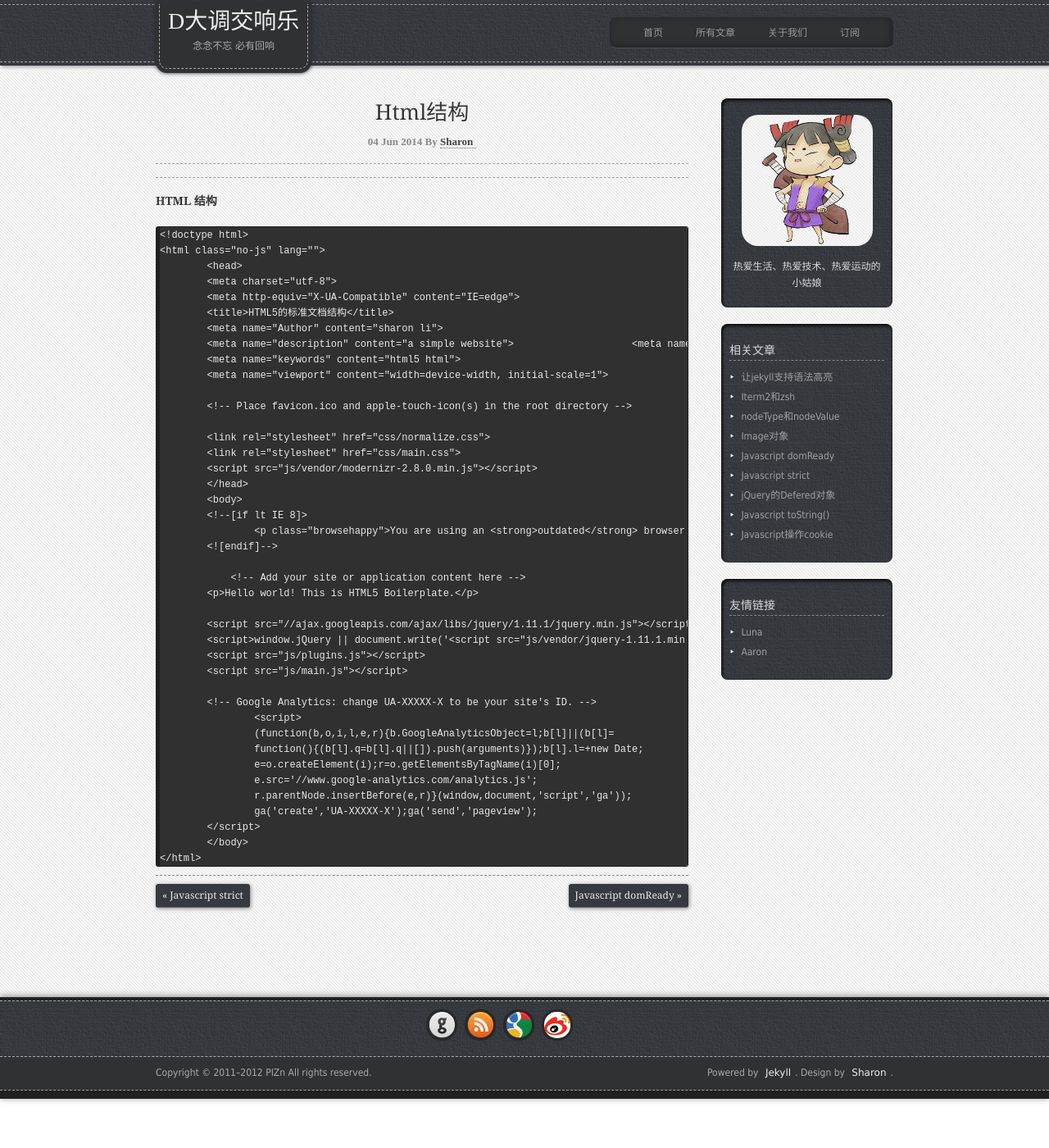
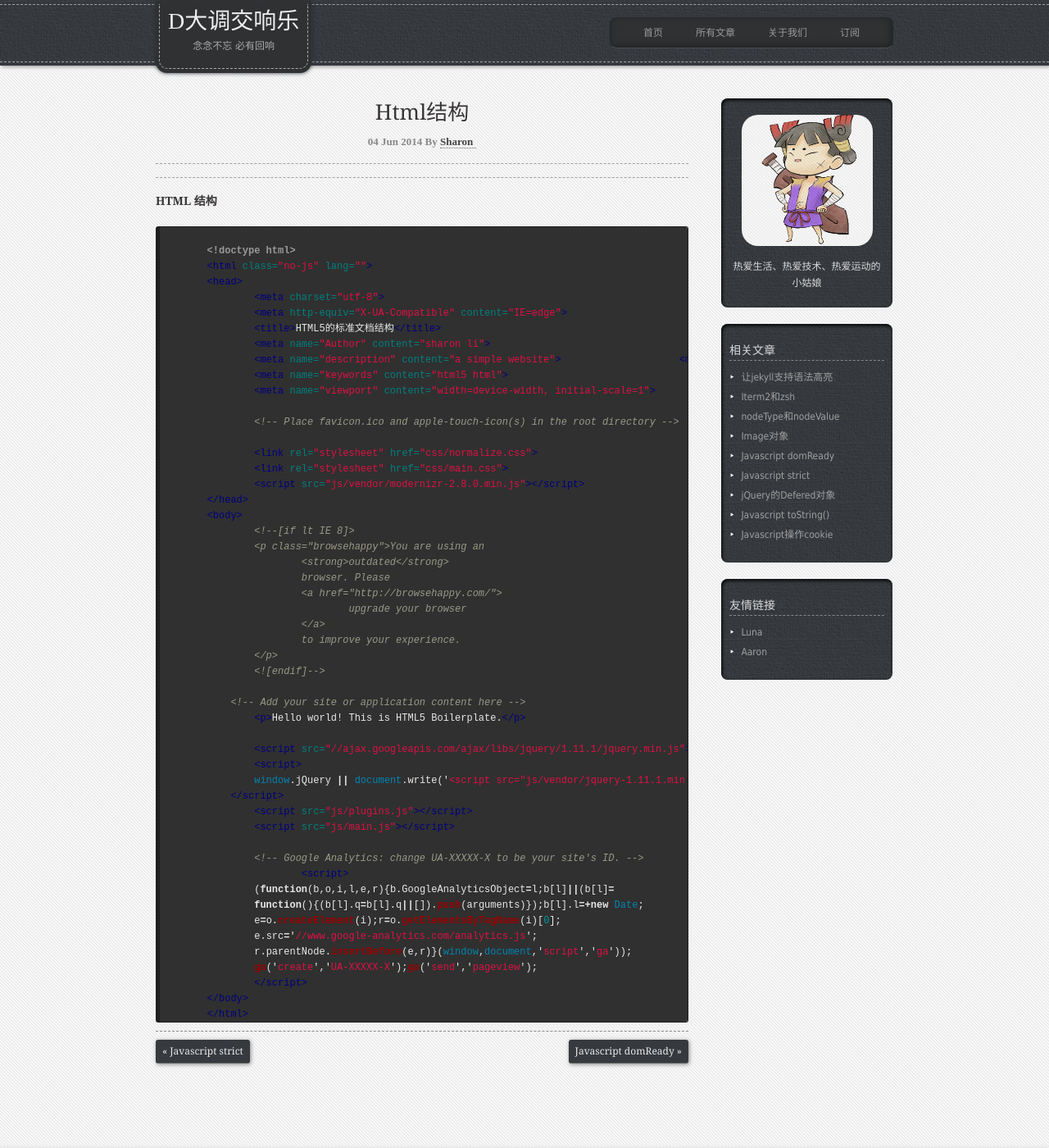
Before and after one commit to sharonlx/sharonlx.github.com, a Jekyll site: the page built from _posts/2014-06-04-HTML.md, in a window 1280 px wide and 1400 px high. Shown: the whole window at 82% size. Built offline with Jekyll 4.4.1, drawn with Linux system fonts in a browser that asks for light colours; Markdown is read by kramdown in place of the engine named in the settings.

Commit message:
modify post and add highlighter

````diff
--- a/_posts/2014-06-04-HTML.md
+++ b/_posts/2014-06-04-HTML.md
@@ -6,6 +6,8 @@ categories: Html
 ---
 
 #### HTML 结构
+```html
+
 	<!doctype html>
 	<html class="no-js" lang="">
     	<head>
@@ -25,14 +27,23 @@ categories: Html
     	</head>
     	<body>
         	<!--[if lt IE 8]>
-            	<p class="browsehappy">You are using an <strong>outdated</strong> browser. Please <a href="http://browsehappy.com/">upgrade your browser</a> to improve your experience.</p>
+            	<p class="browsehappy">You are using an
+            		<strong>outdated</strong>
+            		browser. Please
+            		<a href="http://browsehappy.com/">
+            			upgrade your browser
+            		</a>
+            		to improve your experience.
+            	</p>
         	<![endif]-->
 
     	    <!-- Add your site or application content here -->
         	<p>Hello world! This is HTML5 Boilerplate.</p>
 
         	<script src="//ajax.googleapis.com/ajax/libs/jquery/1.11.1/jquery.min.js"></script>
-        	<script>window.jQuery || document.write('<script src="js/vendor/jquery-1.11.1.min.js"><\/script>')</script>
+        	<script>
+                window.jQuery || document.write('<script src="js/vendor/jquery-1.11.1.min.js"><\/script>')
+            </script>
         	<script src="js/plugins.js"></script>
         	<script src="js/main.js"></script>
 
@@ -47,3 +58,4 @@ categories: Html
         	</script>
     	</body>
 	</html>
+```
````
